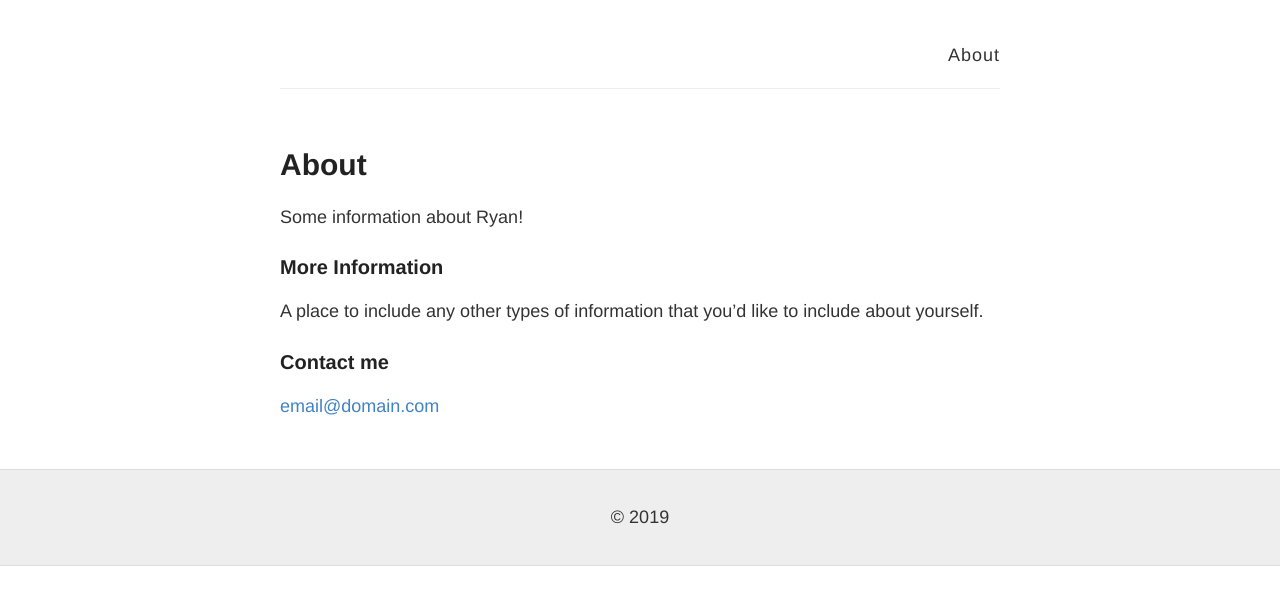
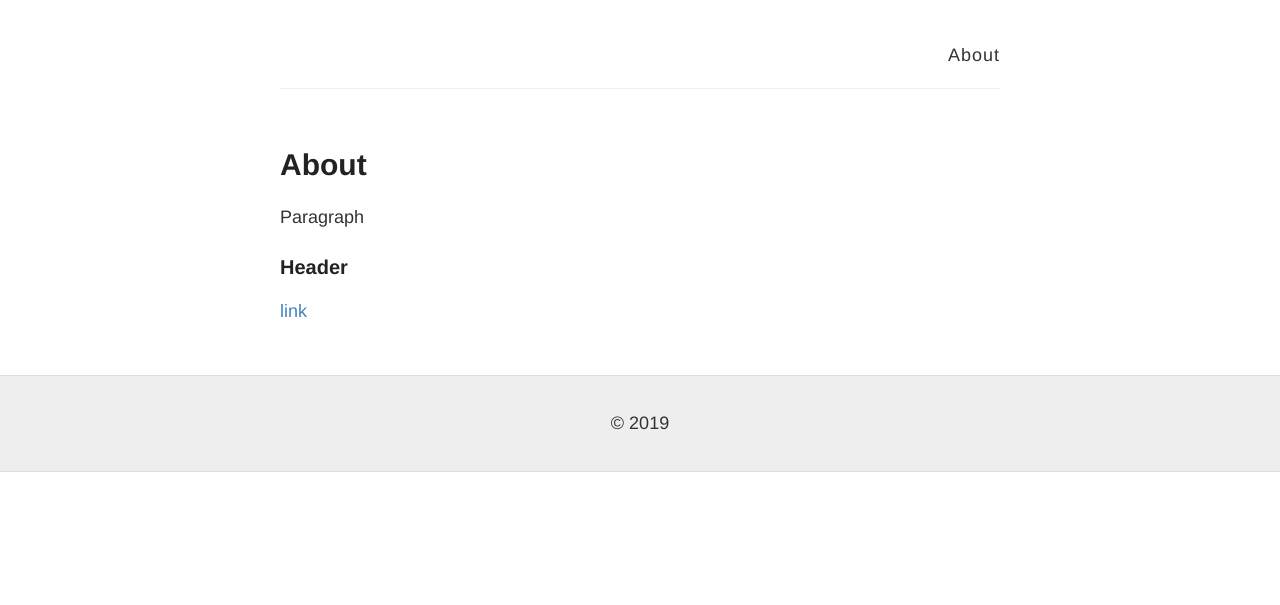
Before and after one commit to rysd/rysd.github.io, a Jekyll site: the page built from about.md, in a window 1280 px wide. Shown: the top 605 px of the page. Built offline with Jekyll 4.4.1, drawn with Linux system fonts in a browser that asks for light colours.

Commit message:
Update about.md

```diff
--- a/about.md
+++ b/about.md
@@ -4,12 +4,8 @@ title: About
 permalink: /about/
 ---
 
-Some information about Ryan!
+Paragraph
 
-### More Information
+### Header
 
-A place to include any other types of information that you'd like to include about yourself.
-
-### Contact me
-
-[email@domain.com](mailto:email@domain.com)
+[link](mailto:link)
```
